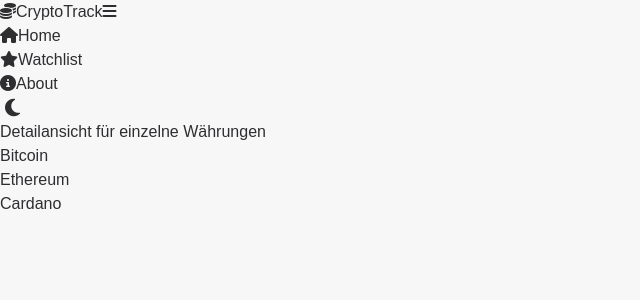
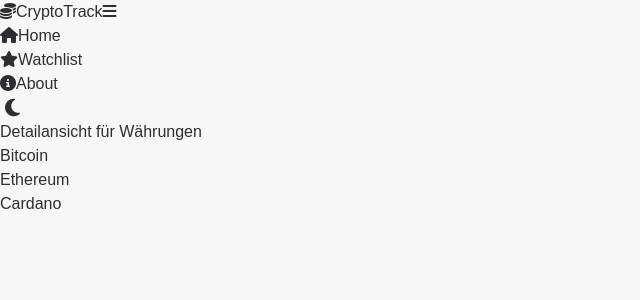
Before and after one commit to lekekes/my-crypto-tracker, a Next.js app: page /watchlist in a window 1280 px wide. Shown: the top 300 px of the page, without its empty margins (0-640 px from the left). Built offline with nearby package versions, Linux system fonts and the light colour scheme.

Commit message:
Update project for deployment on vercel

```diff
--- a/next.config.ts
+++ b/next.config.ts
@@ -1,8 +1,9 @@
-import type { NextConfig } from "next";
-
-const nextConfig: NextConfig = {
-  /* config options here */
+/** @type {import('next').NextConfig} */
+const nextConfig = {
   reactStrictMode: true,
+  images: {
+    domains: ["coin-images.coingecko.com"], // Erlaubte Domains hinzufügen
+  },
 };
 
-export default nextConfig;
+module.exports = nextConfig;
--- a/src/pages/watchlist.tsx
+++ b/src/pages/watchlist.tsx
@@ -1,17 +1,11 @@
 import { useState } from "react";
 
 const Watchlist = () => {
-  const [watchlist, setWatchlist] = useState<string[]>([
-    "Bitcoin",
-    "Ethereum",
-    "Cardano",
-  ]);
+  const [watchlist] = useState<string[]>(["Bitcoin", "Ethereum", "Cardano"]); // `setWatchlist` entfernt
 
   return (
     <div className="p-4 max-w-3xl mx-auto">
-      <h1 className="text-2xl font-bold mb-4">
-        Detailansicht für einzelne Währungen
-      </h1>
+      <h1 className="text-2xl font-bold mb-4">Detailansicht für Währungen</h1>
       {watchlist.length > 0 ? (
         <ul className="list-disc list-inside">
           {watchlist.map((coin, index) => (
```
Also changed, not shown: src/components/CryptoCard.tsx (+10 -3 lines).
